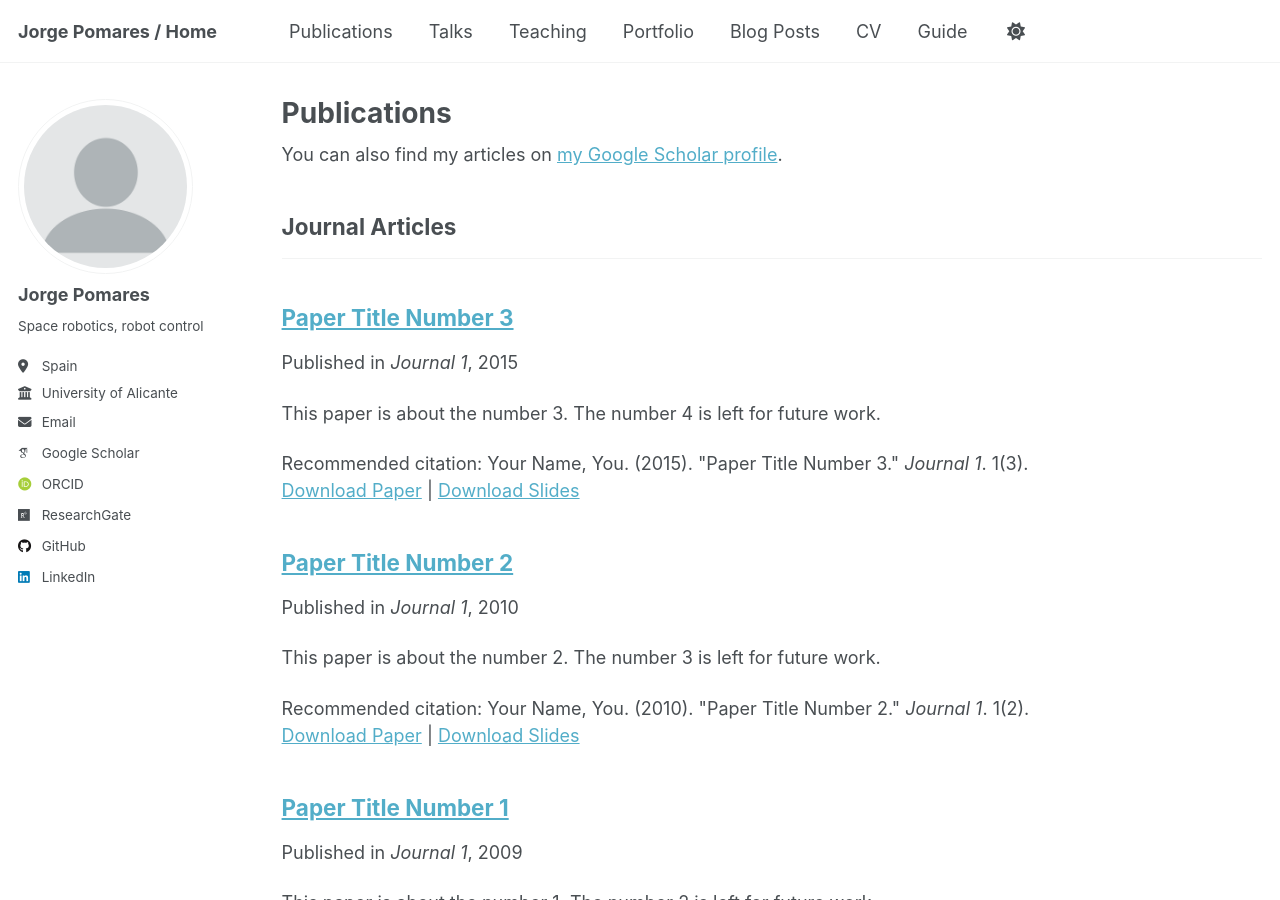
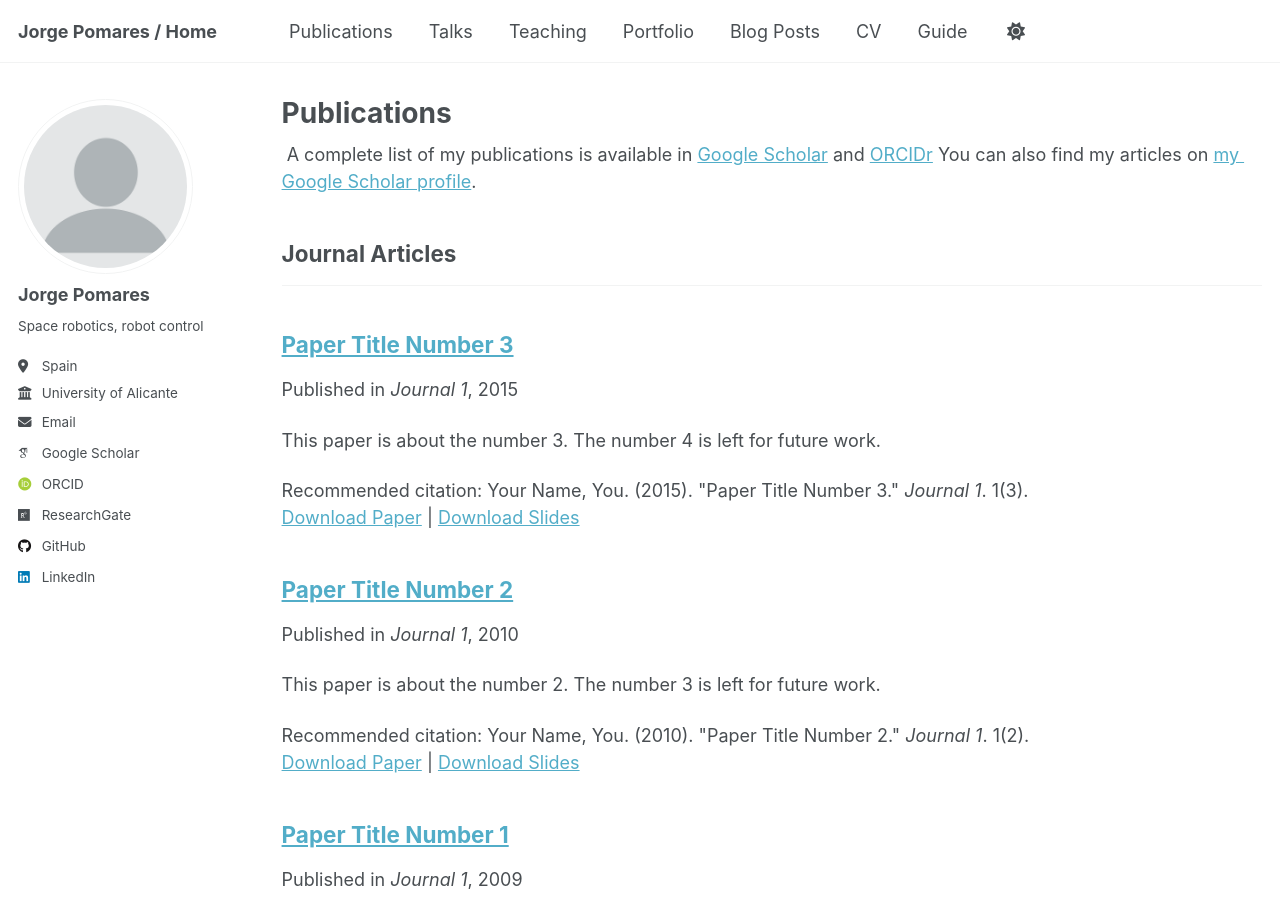
Before and after one commit to jpomares/jpomares.github.io, a Jekyll site: the page built from _pages/publications.html, in a window 1280 px wide and 900 px high. Built offline with Jekyll 4.4.1, drawn with Linux system fonts in a browser that asks for light colours; some web fonts are replaced; a script that is not in the unit is left out.

Commit message:
Update publications.html

```diff
--- a/_pages/publications.html
+++ b/_pages/publications.html
@@ -6,7 +6,10 @@ author_profile: true
 ---
 
 {% if site.author.googlescholar %}
-  <div class="wordwrap">You can also find my articles on <a href="{{site.author.googlescholar}}">my Google Scholar profile</a>.</div>
+  <div class="wordwrap"> A complete list of my publications is available in <a href="{{site.author.googlescholar}}">Google Scholar</a> and <a href="{{site.author.orcid}}">ORCIDr</a>
+
+
+    You can also find my articles on <a href="{{site.author.googlescholar}}">my Google Scholar profile</a>.</div>
 {% endif %}
 
 {% include base_path %}
```
